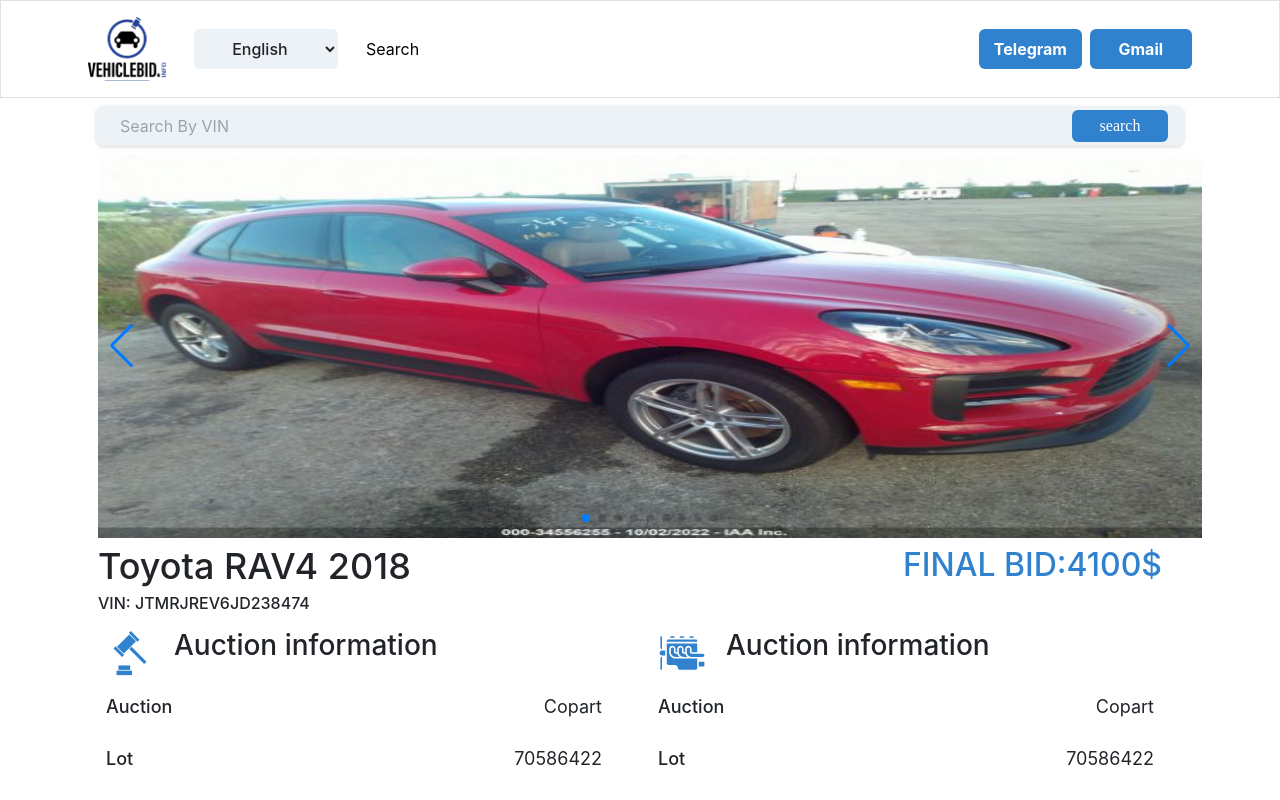
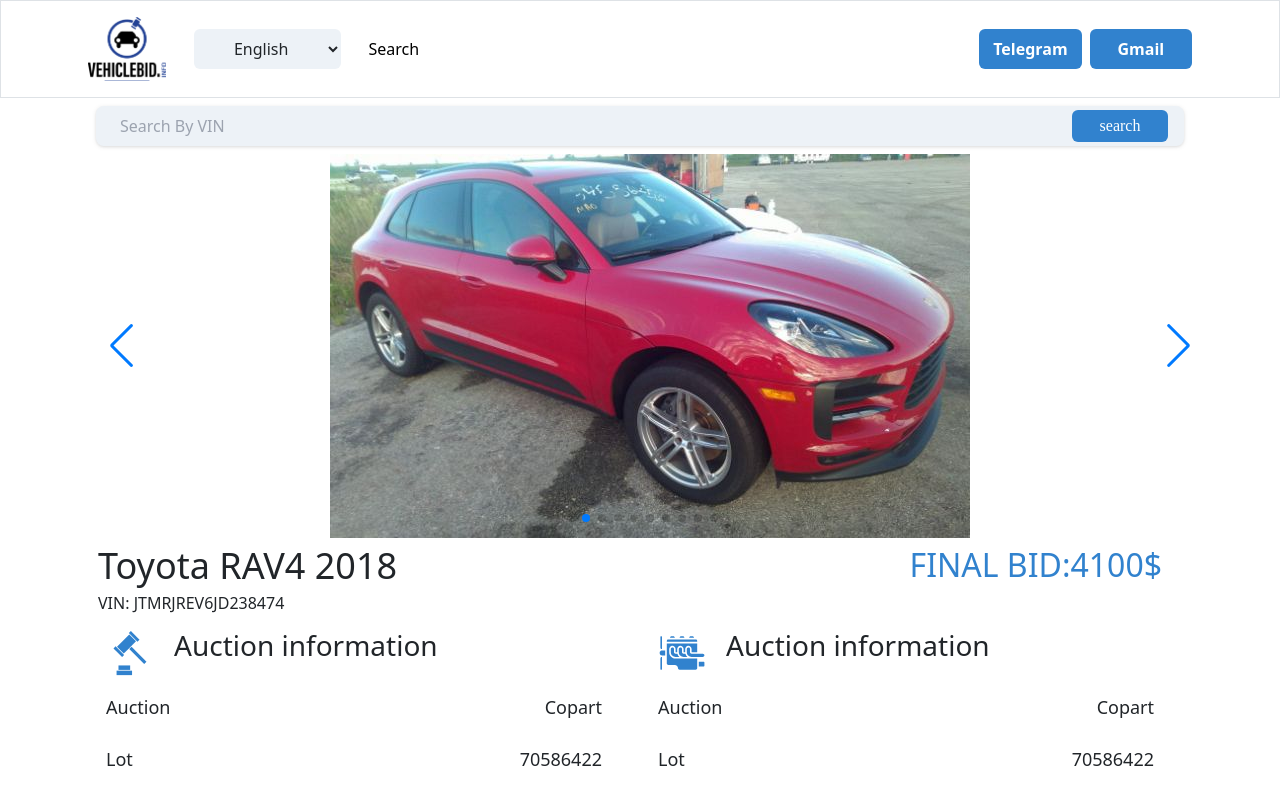
Before and after one commit to RobinzCalvin/carmarketingsite, a React (Create React App) app: page /caritemviewpage in a window 1280 px wide. Shown: the top 800 px of the page. Built offline with nearby package versions, Linux system fonts and the light colour scheme.

Commit message:
detailpage carousel update

```diff
--- a/src/assests/css/main.css
+++ b/src/assests/css/main.css
@@ -156,15 +156,13 @@ body,html{padding:0;margin:0;font-family:-apple-system,BlinkMacSystemFont,Segoe
   }
 
   .swiper-slide img {
+    display: block;
     width: 100%;
     height: 100%;
-    object-fit: fill;
+    object-fit: cover;
   }
 
   .swiper {
     margin-left: auto;
     margin-right: auto;
   }
-  div{
-    font-family: -apple-system,BlinkMacSystemFont,"Segoe UI",Helvetica,Arial,sans-serif,"Apple Color Emoji","Segoe UI Emoji","Segoe UI Symbol";
-  }
--- a/src/component/carousel.js
+++ b/src/component/carousel.js
@@ -26,11 +26,11 @@ export default function App() {
         modules={[Pagination, Navigation]}
         className="mySwiper"
       >
-        <SwiperSlide>
-            <img src="./img/cars/34556255-1.jpeg"/>
+        <SwiperSlide className="float-left">
+          <img src="img/cars/34556255-1.jpeg" className="w-auto h-auto float-left"/>
         </SwiperSlide>
-        <SwiperSlide>Slide 2</SwiperSlide>
-        <SwiperSlide>Slide 3</SwiperSlide>
+        <SwiperSlide><img src="img/cars/34556255-1.jpeg" className="w-auto h-auto float-left"/></SwiperSlide>
+        <SwiperSlide><img src="img/cars/34556255-1.jpeg" className="w-auto h-auto float-left"/></SwiperSlide>
         <SwiperSlide>Slide 4</SwiperSlide>
         <SwiperSlide>Slide 5</SwiperSlide>
         <SwiperSlide>Slide 6</SwiperSlide>
```
